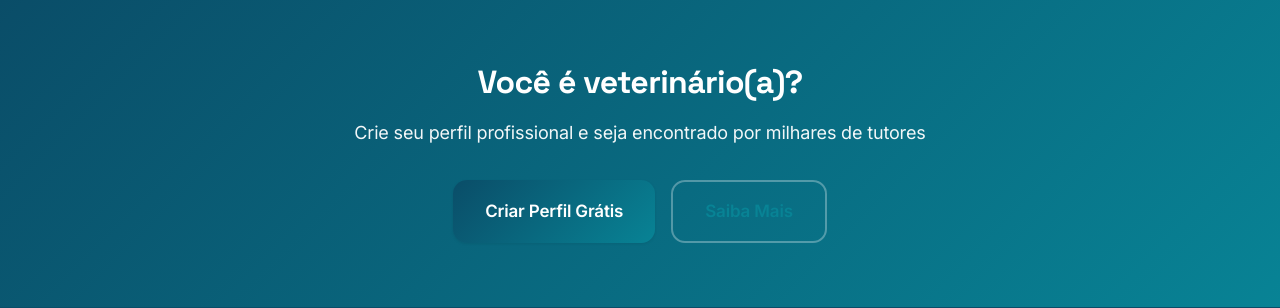
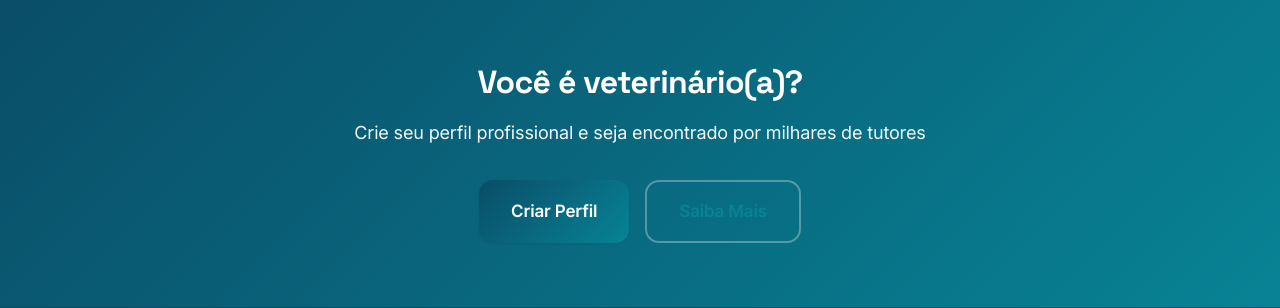
Before and after one commit to vetlandia/vetlandia, a Python web app: template app/templates/home.html in a window 1280 px wide. Shown: the part 1598-1906 px from the top of the page. Run offline with Jinja, Linux system fonts and the light colour scheme; the template is opened without the code that fills it, so the values that code supplies are empty.

Commit message:
style: remove menção 'Grátis' dos botões de cadastro
Co-Authored-By: Claude Sonnet 4.6 <noreply@anthropic.com>

```diff
--- a/app/templates/base.html
+++ b/app/templates/base.html
@@ -108,7 +108,7 @@
             {% else %}
                 <a href="/login" class="mobile-menu-link">Entrar</a>
                 <div class="mobile-menu-cta">
-                    <a href="/cadastro" class="btn btn-orange btn-full">Cadastrar Grátis</a>
+                    <a href="/cadastro" class="btn btn-orange btn-full">Cadastrar</a>
                 </div>
             {% endif %}
         </div>
--- a/app/templates/home.html
+++ b/app/templates/home.html
@@ -230,7 +230,7 @@
             <h2>Você é veterinário(a)?</h2>
             <p>Crie seu perfil profissional e seja encontrado por milhares de tutores</p>
             <div class="cta-buttons">
-                <a href="/cadastro" class="btn btn-primary btn-lg">Criar Perfil Grátis</a>
+                <a href="/cadastro" class="btn btn-primary btn-lg">Criar Perfil</a>
                 <a href="/sobre" class="btn btn-outline btn-lg">Saiba Mais</a>
             </div>
         </div>
--- a/app/templates/pages/sobre.html
+++ b/app/templates/pages/sobre.html
@@ -63,7 +63,7 @@
         <div class="cta-block">
             <h2>Faça Parte da Comunidade</h2>
             <p>Junte-se à maior comunidade veterinária do Brasil</p>
-            <a href="/cadastro" class="btn btn-primary btn-lg">Cadastrar Grátis</a>
+            <a href="/cadastro" class="btn btn-primary btn-lg">Cadastrar</a>
         </div>
     </div>
 </section>
```
